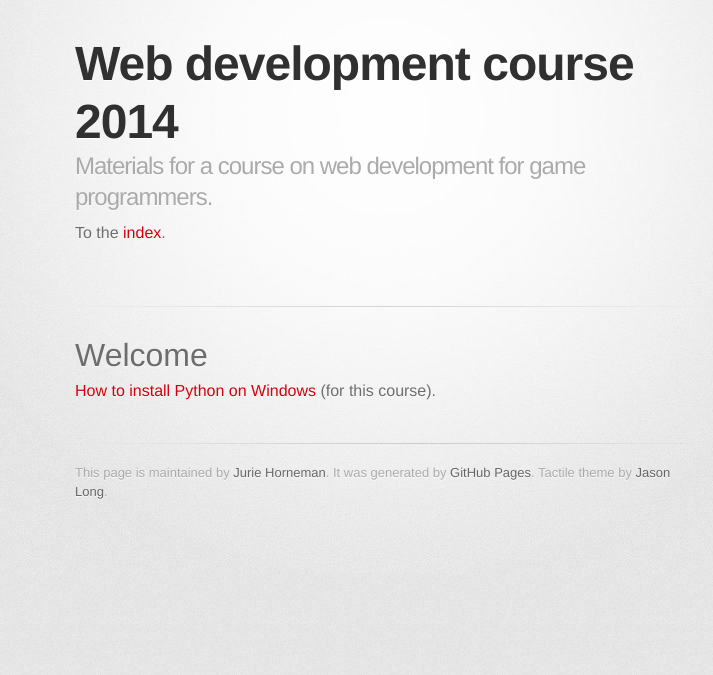
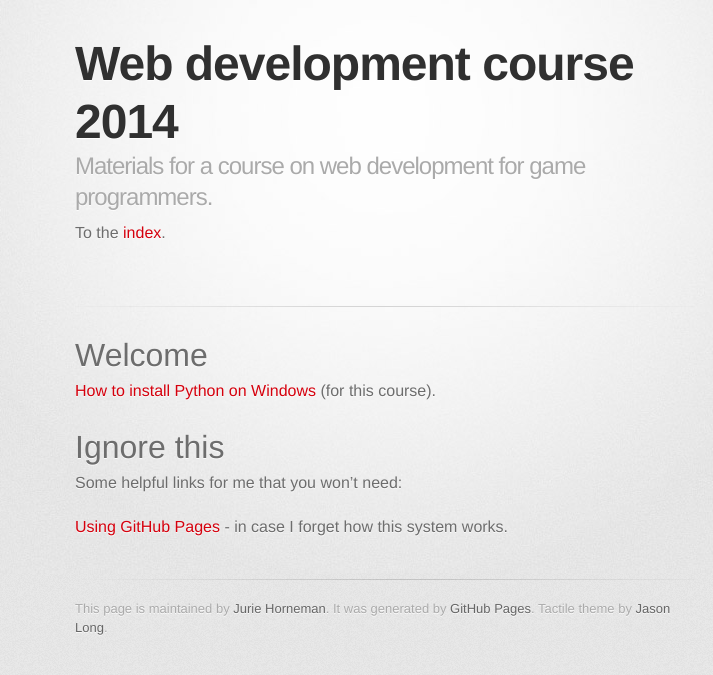
Before and after one commit to jhorneman/web-dev-course-2014, a Jekyll site: the page built from index.md, in a window 1280 px wide. Shown: the top 675 px of the page, without its empty margins (255-968 px from the left). Built offline with Jekyll 4.4.1, drawn with Linux system fonts in a browser that asks for light colours; some web fonts are replaced.

Commit message:
Added page with GitHub Pages links.

```diff
--- a/index.md
+++ b/index.md
@@ -6,3 +6,10 @@ layout: default
 # Welcome
 
 [How to install Python on Windows](installing_python.html) (for this course).
+
+
+# Ignore this
+
+Some helpful links for me that you won't need:
+
+[Using GitHub Pages](using_github_pages.html) - in case I forget how this system works.
```
Also changed, not shown: using_github_pages.md (added, +12 -0 lines).
